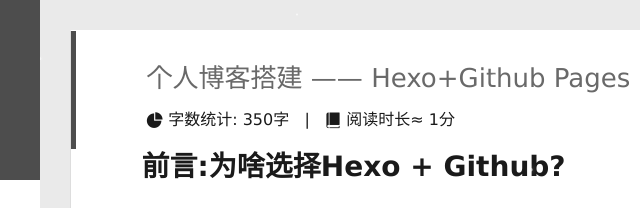
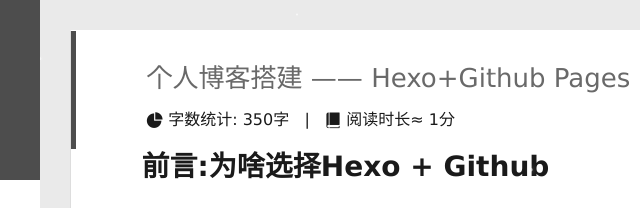
Before and after one commit to JiangShanCode/JiangShanCode.github.io, a plain HTML site: page 2021/02/17/个人博客搭建-——-Hexo-Github-Pages/index.html in a window 1280 px wide. Shown: the top 208 px of the page, 260-900 px from the left. Drawn offline with Linux system fonts and the light colour scheme; some packages are replaced by stand-ins of ours; no server answers; animation ran at ten frames a second; a script that the page names is missing.

Commit message:
Site updated: 2021-02-18 00:01:20

```diff
--- a/2021/02/17/个人博客搭建-——-Hexo-Github-Pages/index.html
+++ b/2021/02/17/个人博客搭建-——-Hexo-Github-Pages/index.html
@@ -10,17 +10,17 @@
   <meta name="generator" content="hexo-theme-yilia-plus">
   <meta name="viewport" content="width=device-width, initial-scale=1, maximum-scale=1">
 
-  <meta name="description" content="前言:为啥选择Hexo + Github?&amp;emsp;&amp;emsp;搭建自己的个人博客的念头已经有很长时间了(有没有用先放一边，主要是帅:smiling_imp:)，今天碰巧白嫖了一个阿里云服务器，便想把这个念头辅助实践，个人博客 + 个人服务器，美滋滋~:smile:可是真搭起来才发现问题不少  白嫖的服务器响应时间慢，加配置，续费是一笔不小的开销 域名麻烦，一年又要花近百元 找不到合适的主题，用">
+  <meta name="description" content="前言:为啥选择Hexo + Github&amp;emsp;&amp;emsp;搭建自己的个人博客的念头已经有很长时间了(有没有用先放一边，主要是帅:smiling_imp:)，今天碰巧白嫖了一个阿里云服务器，便想把这个念头辅助实践，个人博客 + 个人服务器，美滋滋~:smile:可是真搭起来才发现问题不少  白嫖的服务器响应时间慢，加配置，续费是一笔不小的开销 域名麻烦，一年又要花近百元 找不到合适的主题，用着">
 <meta property="og:type" content="article">
 <meta property="og:title" content="个人博客搭建 —— Hexo+Github Pages">
 <meta property="og:url" content="http://example.com/2021/02/17/%E4%B8%AA%E4%BA%BA%E5%8D%9A%E5%AE%A2%E6%90%AD%E5%BB%BA-%E2%80%94%E2%80%94-Hexo-Github-Pages/index.html">
 <meta property="og:site_name" content="JS的个人站">
-<meta property="og:description" content="前言:为啥选择Hexo + Github?&amp;emsp;&amp;emsp;搭建自己的个人博客的念头已经有很长时间了(有没有用先放一边，主要是帅:smiling_imp:)，今天碰巧白嫖了一个阿里云服务器，便想把这个念头辅助实践，个人博客 + 个人服务器，美滋滋~:smile:可是真搭起来才发现问题不少  白嫖的服务器响应时间慢，加配置，续费是一笔不小的开销 域名麻烦，一年又要花近百元 找不到合适的主题，用">
+<meta property="og:description" content="前言:为啥选择Hexo + Github&amp;emsp;&amp;emsp;搭建自己的个人博客的念头已经有很长时间了(有没有用先放一边，主要是帅:smiling_imp:)，今天碰巧白嫖了一个阿里云服务器，便想把这个念头辅助实践，个人博客 + 个人服务器，美滋滋~:smile:可是真搭起来才发现问题不少  白嫖的服务器响应时间慢，加配置，续费是一笔不小的开销 域名麻烦，一年又要花近百元 找不到合适的主题，用着">
 <meta property="og:locale" content="en_US">
 <meta property="og:image" content="https://img-blog.csdnimg.cn/20210216233645627.png?x-ossprocess=image/watermark,type_ZmFuZ3poZW5naGVpdGk,shadow_10,text_aHR0cHM6Ly9ibG9nLmNzZG4ubmV0L3dlaXhpbl80MzI0Mjk5MQ==,size_16,color_FFFFFF,t_70">
 <meta property="og:image" content="https://img-blog.csdnimg.cn/20210216234952742.png#pic_center">
 <meta property="article:published_time" content="2021-02-17T14:43:33.000Z">
-<meta property="article:modified_time" content="2021-02-17T15:40:19.733Z">
+<meta property="article:modified_time" content="2021-02-17T16:00:57.983Z">
 <meta property="article:author" content="Pluto">
 <meta name="twitter:card" content="summary">
 <meta name="twitter:image" content="https://img-blog.csdnimg.cn/20210216233645627.png?x-ossprocess=image/watermark,type_ZmFuZ3poZW5naGVpdGk,shadow_10,text_aHR0cHM6Ly9ibG9nLmNzZG4ubmV0L3dlaXhpbl80MzI0Mjk5MQ==,size_16,color_FFFFFF,t_70">
@@ -264,7 +264,7 @@
 
   <div class="article-entry" itemprop="articleBody">
 
-    <h1 id="前言-为啥选择Hexo-Github"><a href="#前言-为啥选择Hexo-Github" class="headerlink" title="前言:为啥选择Hexo + Github?"></a>前言:为啥选择Hexo + Github?</h1><p>&emsp;&emsp;搭建自己的个人博客的念头已经有很长时间了(有没有用先放一边，主要是帅:smiling_imp:)，今天碰巧白嫖了一个阿里云服务器，便想把这个念头辅助实践，个人博客 + 个人服务器，美滋滋~:smile:可是真搭起来才发现问题不少</p>
+    <h1 id="前言-为啥选择Hexo-Github"><a href="#前言-为啥选择Hexo-Github" class="headerlink" title="前言:为啥选择Hexo + Github"></a>前言:为啥选择Hexo + Github</h1><p>&emsp;&emsp;搭建自己的个人博客的念头已经有很长时间了(有没有用先放一边，主要是帅:smiling_imp:)，今天碰巧白嫖了一个阿里云服务器，便想把这个念头辅助实践，个人博客 + 个人服务器，美滋滋~:smile:可是真搭起来才发现问题不少</p>
 <ul>
 <li>白嫖的服务器响应时间慢，加配置，续费是一笔不小的开销</li>
 <li>域名麻烦，一年又要花近百元</li>
@@ -387,7 +387,7 @@
                 </span>
                 <span class="tooltip-content">
                     <div class="toc-article">
-                    <ol class="toc"><li class="toc-item toc-level-1"><a class="toc-link" href="#%E5%89%8D%E8%A8%80-%E4%B8%BA%E5%95%A5%E9%80%89%E6%8B%A9Hexo-Github"><span class="toc-number">1.</span> <span class="toc-text">前言:为啥选择Hexo + Github?</span></a></li><li class="toc-item toc-level-1"><a class="toc-link" href="#%E5%85%B7%E4%BD%93%E9%83%A8%E7%BD%B2%E6%B5%81%E7%A8%8B-%E5%9F%BA%E4%BA%8Ewin10"><span class="toc-number">2.</span> <span class="toc-text">具体部署流程:基于win10</span></a><ol class="toc-child"><li class="toc-item toc-level-2"><a class="toc-link" href="#nodejs%E4%B8%8B%E8%BD%BD%E4%B8%8E%E5%AE%89%E8%A3%85"><span class="toc-number">2.1.</span> <span class="toc-text">nodejs下载与安装</span></a></li></ol></li><li class="toc-item toc-level-1"><a class="toc-link" href="#%E7%BB%93%E8%AF%AD%E4%B8%8E%E6%80%BB%E7%BB%93"><span class="toc-number">3.</span> <span class="toc-text">结语与总结</span></a></li></ol>
+                    <ol class="toc"><li class="toc-item toc-level-1"><a class="toc-link" href="#%E5%89%8D%E8%A8%80-%E4%B8%BA%E5%95%A5%E9%80%89%E6%8B%A9Hexo-Github"><span class="toc-number">1.</span> <span class="toc-text">前言:为啥选择Hexo + Github</span></a></li><li class="toc-item toc-level-1"><a class="toc-link" href="#%E5%85%B7%E4%BD%93%E9%83%A8%E7%BD%B2%E6%B5%81%E7%A8%8B-%E5%9F%BA%E4%BA%8Ewin10"><span class="toc-number">2.</span> <span class="toc-text">具体部署流程:基于win10</span></a><ol class="toc-child"><li class="toc-item toc-level-2"><a class="toc-link" href="#nodejs%E4%B8%8B%E8%BD%BD%E4%B8%8E%E5%AE%89%E8%A3%85"><span class="toc-number">2.1.</span> <span class="toc-text">nodejs下载与安装</span></a></li></ol></li><li class="toc-item toc-level-1"><a class="toc-link" href="#%E7%BB%93%E8%AF%AD%E4%B8%8E%E6%80%BB%E7%BB%93"><span class="toc-number">3.</span> <span class="toc-text">结语与总结</span></a></li></ol>
                     </div>
                 </span>
             </div>
```
Also changed, not shown: index.html (+1 -1 lines).
